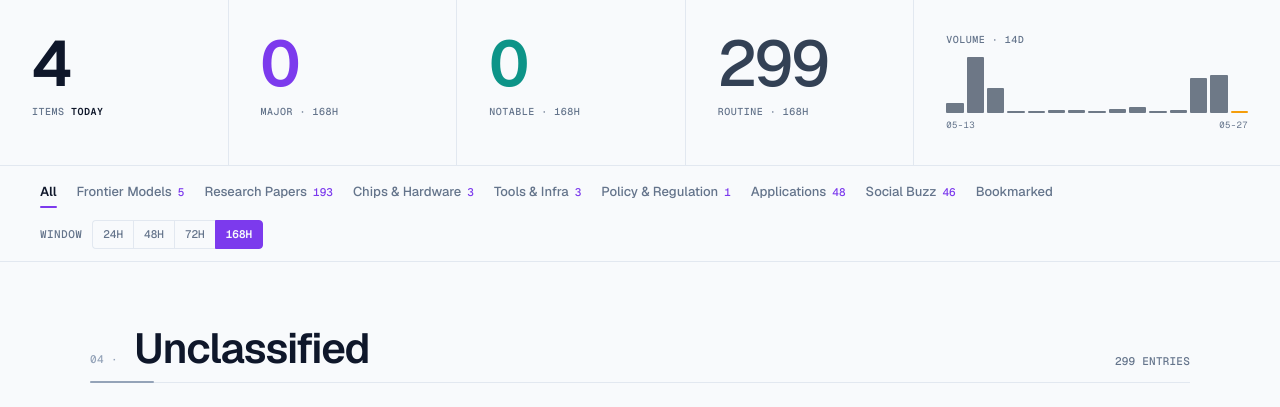
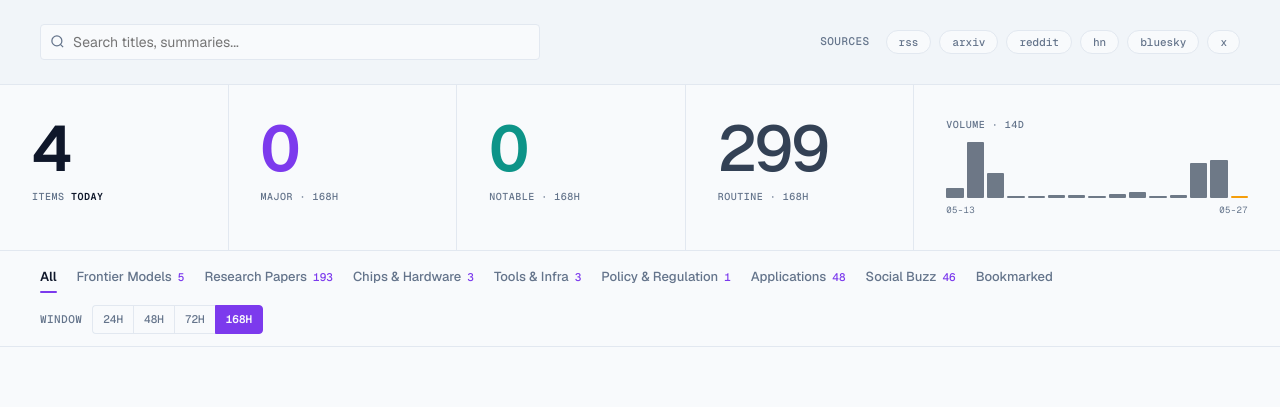
Before and after one commit to dimivelev/ai-newsletter, a FastAPI app: page / in a window 1280 px wide. Shown: the part 217-624 px from the top of the page. Run offline with FastAPI, Linux system fonts and the light colour scheme; data comes from the database, SQL or seed files in the repository; data that the repository does not hold is empty.

Commit message:
feat: implement advanced search and multi-filtering feature

```diff
--- a/web/app.py
+++ b/web/app.py
@@ -36,18 +36,19 @@ def group_by_importance(rows) -> dict:
 
 
 @app.get("/", response_class=HTMLResponse)
-def index(request: Request, topic: str = "All", hours: int = 168):
+def index(request: Request, topic: str = "All", hours: int = 168, q: str = "", sources: str = ""):
     topics = load_topics()
+    active_sources = [s.strip() for s in sources.split(",") if s.strip()] if sources else []
     if topic == "Bookmarked":
-        rows = db.fetch_bookmarked_items()
+        rows = db.fetch_bookmarked_items(q=q, sources=active_sources)
     else:
-        rows = db.fetch_items(topic=topic, since_hours=hours, limit=500)
+        rows = db.fetch_items(topic=topic, since_hours=hours, limit=500, q=q, sources=active_sources)
     grouped = group_by_importance(rows)
     daily = db.daily_counts(days=14)
     # Tab counts reflect the selected window so users can see which tabs
     # have content without clicking through.
-    topic_cnt = db.topic_counts(since_hours=hours)
-    topic_cnt["Bookmarked"] = db.count_bookmarks()
+    topic_cnt = db.topic_counts(since_hours=hours, q=q, sources=active_sources)
+    topic_cnt["Bookmarked"] = db.count_bookmarks(q=q, sources=active_sources)
     last = db.last_run()
     total_today = sum(n for d, n in daily if d == datetime.utcnow().strftime("%Y-%m-%d"))
 
@@ -58,6 +59,8 @@ def index(request: Request, topic: str = "All", hours: int = 168):
             "topics": ["All"] + topics + ["Bookmarked"],
             "active_topic": topic,
             "hours": hours,
+            "q": q,
+            "sources": sources,
             "grouped": grouped,
             "daily": daily,
             "topic_cnt": topic_cnt,
--- a/web/static/style.css
+++ b/web/static/style.css
@@ -631,3 +631,145 @@ a { color: inherit; text-decoration: none; }
     border-bottom: 0 solid transparent;
   }
 }
+
+/* ─── Search & Filtering Panel ─── */
+.filter-bar {
+  background: var(--bg-2);
+  border-bottom: 1px solid var(--rule);
+  padding: calc(var(--u) * 3) calc(var(--u) * 5);
+  display: flex;
+  align-items: center;
+  justify-content: space-between;
+  gap: calc(var(--u) * 4);
+  flex-wrap: wrap;
+}
+
+.filter-bar .search-wrapper {
+  position: relative;
+  flex: 1 1 300px;
+  max-width: 500px;
+  display: flex;
+  align-items: center;
+}
+
+.filter-bar .search-input {
+  width: 100%;
+  padding: 8px 36px 8px 32px;
+  font-family: var(--sans);
+  font-size: 14px;
+  color: var(--fg);
+  background: var(--bg);
+  border: 1px solid var(--rule);
+  border-radius: var(--r);
+  outline: none;
+  transition: border-color 0.15s ease, box-shadow 0.15s ease;
+}
+
+.filter-bar .search-input:focus {
+  border-color: var(--violet);
+  box-shadow: 0 0 0 2px var(--violet-soft);
+}
+
+.filter-bar .search-icon {
+  position: absolute;
+  left: 10px;
+  width: 15px;
+  height: 15px;
+  color: var(--muted);
+  pointer-events: none;
+  fill: none;
+  stroke: currentColor;
+  stroke-width: 2px;
+}
+
+.filter-bar .clear-search-btn {
+  position: absolute;
+  right: 10px;
+  background: none;
+  border: none;
+  color: var(--muted);
+  font-size: 12px;
+  cursor: pointer;
+  display: flex;
+  align-items: center;
+  justify-content: center;
+  padding: 4px;
+  border-radius: 50%;
+  transition: background 0.1s;
+}
+
+.filter-bar .clear-search-btn:hover {
+  background: var(--bg-3);
+  color: var(--fg);
+}
+
+.filter-bar .source-pills-wrapper {
+  display: flex;
+  align-items: center;
+  gap: calc(var(--u) * 2);
+  flex-wrap: wrap;
+}
+
+.filter-bar .pills-lbl {
+  font-family: var(--mono);
+  font-size: 11px;
+  letter-spacing: 0.04em;
+  text-transform: uppercase;
+  color: var(--muted);
+  font-weight: 500;
+}
+
+.filter-bar .source-pills {
+  display: flex;
+  align-items: center;
+  gap: 8px;
+  flex-wrap: wrap;
+}
+
+.filter-bar .source-pill {
+  background: var(--bg);
+  border: 1px solid var(--rule);
+  border-radius: 16px;
+  padding: 4px 12px;
+  font-family: var(--mono);
+  font-size: 11px;
+  color: var(--muted);
+  cursor: pointer;
+  transition: all 0.12s ease;
+  font-weight: 500;
+  display: inline-flex;
+  align-items: center;
+  justify-content: center;
+  outline: none;
+}
+
+.filter-bar .source-pill:hover {
+  border-color: var(--ink-2);
+  color: var(--fg);
+}
+
+.filter-bar .source-pill.active {
+  background: var(--violet-soft);
+  border-color: var(--violet);
+  color: var(--violet);
+  font-weight: 600;
+}
+
+/* Responsive adjustment for Filter Bar */
+@media (max-width: 900px) {
+  .filter-bar {
+    padding: calc(var(--u) * 2) calc(var(--u) * 2);
+    flex-direction: column;
+    align-items: stretch;
+    gap: calc(var(--u) * 2);
+  }
+  .filter-bar .search-wrapper {
+    max-width: 100%;
+    flex-basis: auto;
+  }
+  .filter-bar .source-pills-wrapper {
+    flex-direction: column;
+    align-items: flex-start;
+    gap: calc(var(--u) * 1);
+  }
+}
--- a/web/templates/index.html
+++ b/web/templates/index.html
@@ -33,6 +33,34 @@
     {% endif %}
   </div>
 </header>
+
+<form id="filter-form" method="GET" class="filter-bar">
+  <input type="hidden" name="topic" value="{{ active_topic }}">
+  {% if not is_export %}
+  <input type="hidden" name="hours" value="{{ hours }}">
+  {% endif %}
+  <input type="hidden" name="sources" id="sources-input" value="{{ sources }}">
+
+  <div class="search-wrapper">
+    <svg class="search-icon" viewBox="0 0 24 24">
+      <circle cx="11" cy="11" r="8"></circle>
+      <line x1="21" y1="21" x2="16.65" y2="16.65"></line>
+    </svg>
+    <input type="text" name="q" id="search-input" class="search-input" placeholder="Search titles, summaries..." value="{{ q }}" autocomplete="off">
+    {% if q %}
+    <button type="button" id="clear-search" class="clear-search-btn" title="Clear search">✕</button>
+    {% endif %}
+  </div>
+
+  <div class="source-pills-wrapper">
+    <span class="pills-lbl">Sources</span>
+    <div class="source-pills">
+      {% for s_type in ['rss', 'arxiv', 'reddit', 'hn', 'bluesky', 'x'] %}
+        <button type="button" class="source-pill" data-source="{{ s_type }}">{{ s_type }}</button>
+      {% endfor %}
+    </div>
+  </div>
+</form>
 
 <section class="stats">
   <div class="stat">
@@ -75,7 +103,7 @@
       {% if is_export %}
         <button data-topic="{{ t }}" class="{% if t == active_topic %}active{% endif %}">{{ t }}{% if t != "All" and topic_cnt.get(t) %}<span class="ct">{{ topic_cnt[t] }}</span>{% endif %}</button>
       {% else %}
-        <a href="/?topic={{ t|urlencode }}&hours={{ hours }}" class="{% if t == active_topic %}active{% endif %}">{{ t }}{% if t != "All" and topic_cnt.get(t) %}<span class="ct">{{ topic_cnt[t] }}</span>{% endif %}</a>
+        <a href="/?topic={{ t|urlencode }}&hours={{ hours }}{% if q %}&q={{ q|urlencode }}{% endif %}{% if sources %}&sources={{ sources|urlencode }}{% endif %}" class="{% if t == active_topic %}active{% endif %}">{{ t }}{% if t != "All" and topic_cnt.get(t) %}<span class="ct">{{ topic_cnt[t] }}</span>{% endif %}</a>
       {% endif %}
     {% endfor %}
   </div>
@@ -83,7 +111,7 @@
   <div class="window">
     <span class="lbl">Window</span>
     {% for h in [24, 48, 72, 168] %}
-      <a href="/?topic={{ active_topic|urlencode }}&hours={{ h }}"
+      <a href="/?topic={{ active_topic|urlencode }}&hours={{ h }}{% if q %}&q={{ q|urlencode }}{% endif %}{% if sources %}&sources={{ sources|urlencode }}{% endif %}"
          class="{% if h == hours %}active{% endif %}">{{ h }}h</a>
     {% endfor %}
   </div>
@@ -247,6 +275,46 @@ document.addEventListener('DOMContentLoaded', () => {
       }
     });
   });
+
+  // Handle source pills selection
+  const sourcesInput = document.getElementById('sources-input');
+  const filterForm = document.getElementById('filter-form');
+  const activeSources = sourcesInput && sourcesInput.value ? sourcesInput.value.split(',') : [];
+
+  document.querySelectorAll('.source-pill').forEach(pill => {
+    const srcType = pill.dataset.source;
+    if (activeSources.includes(srcType)) {
+      pill.classList.add('active');
+    }
+
+    pill.addEventListener('click', () => {
+      pill.classList.toggle('active');
+      const updatedSources = [];
+      document.querySelectorAll('.source-pill.active').forEach(p => {
+        updatedSources.push(p.dataset.source);
+      });
+      if (sourcesInput) {
+        sourcesInput.value = updatedSources.join(',');
+      }
+      if (filterForm) {
+        filterForm.submit();
+      }
+    });
+  });
+
+  // Handle clear search button click
+  const clearBtn = document.getElementById('clear-search');
+  if (clearBtn) {
+    clearBtn.addEventListener('click', () => {
+      const searchInput = document.getElementById('search-input');
+      if (searchInput) {
+        searchInput.value = '';
+      }
+      if (filterForm) {
+        filterForm.submit();
+      }
+    });
+  }
 });
 </script>
 {% endif %}
```
Also changed, not shown: tests/test_search.py (added, +226 -0 lines), storage/db.py.
